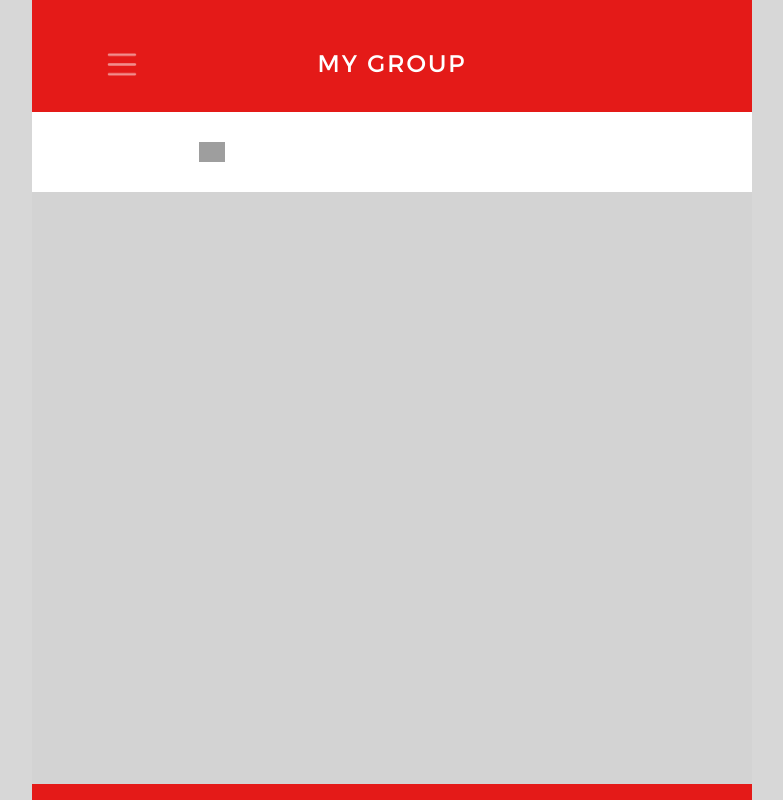
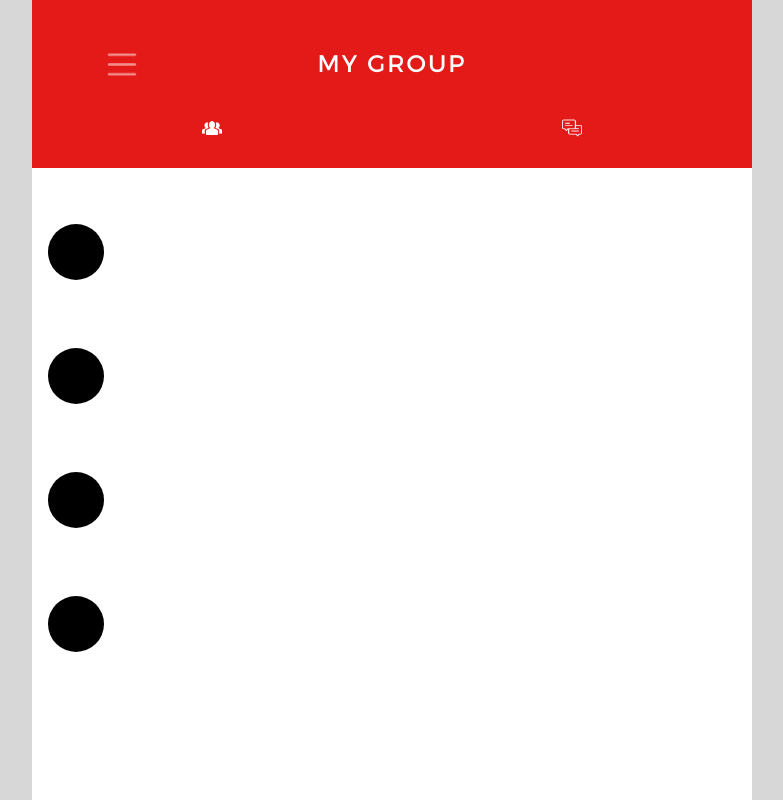
Before and after one commit to UPLYNXED/UDIT, a PHP site: page /social.php in a window 1280 px wide. Shown: the whole page, without its empty margins (248-1031 px from the left). Run offline with PHP 8.4, Linux system fonts and the light colour scheme; some libraries are stand-ins or nearby versions; grey boxes are pictures that could not be loaded.

Commit message:
push to may, social.phpay

```diff
--- a/assets/style.css
+++ b/assets/style.css
@@ -581,7 +581,7 @@ table {
 		/* -- SOCIAL SCREEN -- */
 
 		.socialScreen header {
-			height: 14vh;
+			height: 11vh;
 		}
 
 		.groupTimeline, .groupDM {
@@ -592,10 +592,10 @@ table {
 			text-align: center;
 			padding-top: 3.7vh;
 			box-sizing: border-box;
-			background-color: white
+			cursor: pointer;
 		}
 
-		.groupTimeline img {
+		.groupTimeline img, .groupDM img {
 			height: 2.5vh;
 		}
 
@@ -604,11 +604,19 @@ table {
 		}
 
 		.messageBox {
-			background-color: lightgray;
+			background-color: white;
 			width: 100%;
 			height: 74vh;
+			padding-top: 5vh;
 		}
 
 		.messages {
+			border: none;
+		}
 
+		.messageUserImage {
+			height: 7vh;
+			width: 7vh;
+			background-color: black;
+			border-radius: 50%;
 		}
--- a/social.php
+++ b/social.php
@@ -14,18 +14,27 @@
 				</header>
 				<section>
 					<div class="groupTimeline">
-						<img src="assets/images/group.svg" alt="group" id="groupIcon">
+						<img src="assets/images/group.png" alt="group" id="groupIcon">
 					</div><div class="groupDM">
+						<img src="assets/images/messages.png" alt="group" id="groupIcon">
 					</div>
 				</section>
 				<section class="messageBox">
 					<article class="messages">
+						<div class="messageUserImage">
+						</div>
 					</article>
 					<article class="messages">
+						<div class="messageUserImage">
+						</div>
 					</article>
 					<article class="messages">
+						<div class="messageUserImage">
+						</div>
 					</article>
 					<article class="messages">
+						<div class="messageUserImage">
+						</div>
 					</article>
 				</section>
 			</div>
```
